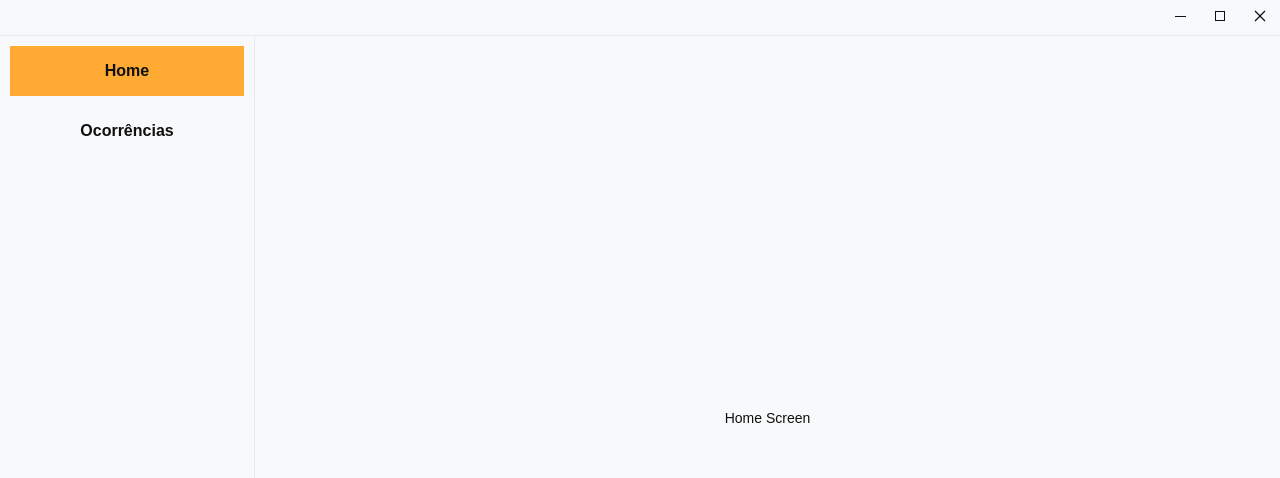
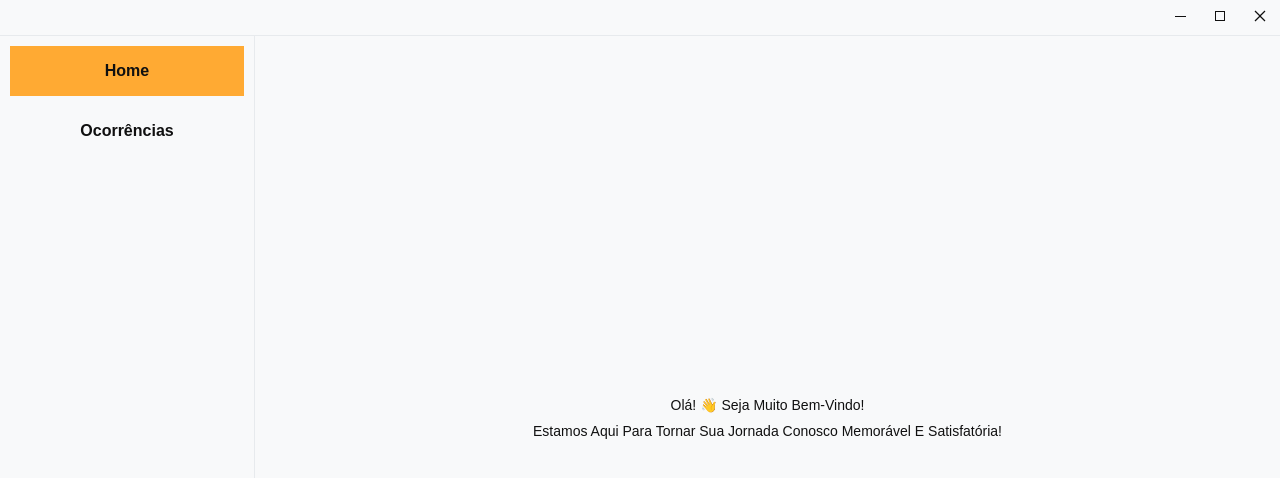
Before and after one commit to gustavoalvim41/daily-occurrences, a React (Vite) app in the folder src/renderer/: page /#/ in a window 1280 px wide. Shown: the top 478 px of the page. Built offline with nearby package versions, Linux system fonts and the light colour scheme.

Commit message:
Added welcome message to the system

```diff
--- a/src/renderer/src/screens/Home/index.tsx
+++ b/src/renderer/src/screens/Home/index.tsx
@@ -3,7 +3,8 @@ import './styles.sass'
 function Home(): JSX.Element {
   return (
     <div className="home">
-      <p>Home Screen</p>
+      <p>Olá! 👋 Seja muito bem-vindo!</p>
+      <p>Estamos aqui para tornar sua jornada conosco memorável e satisfatória!</p>
     </div>
   )
 }
--- a/src/renderer/src/screens/Home/styles.sass
+++ b/src/renderer/src/screens/Home/styles.sass
@@ -4,3 +4,4 @@
   display: flex
   align-items: center
   justify-content: center
+  flex-direction: column
```
